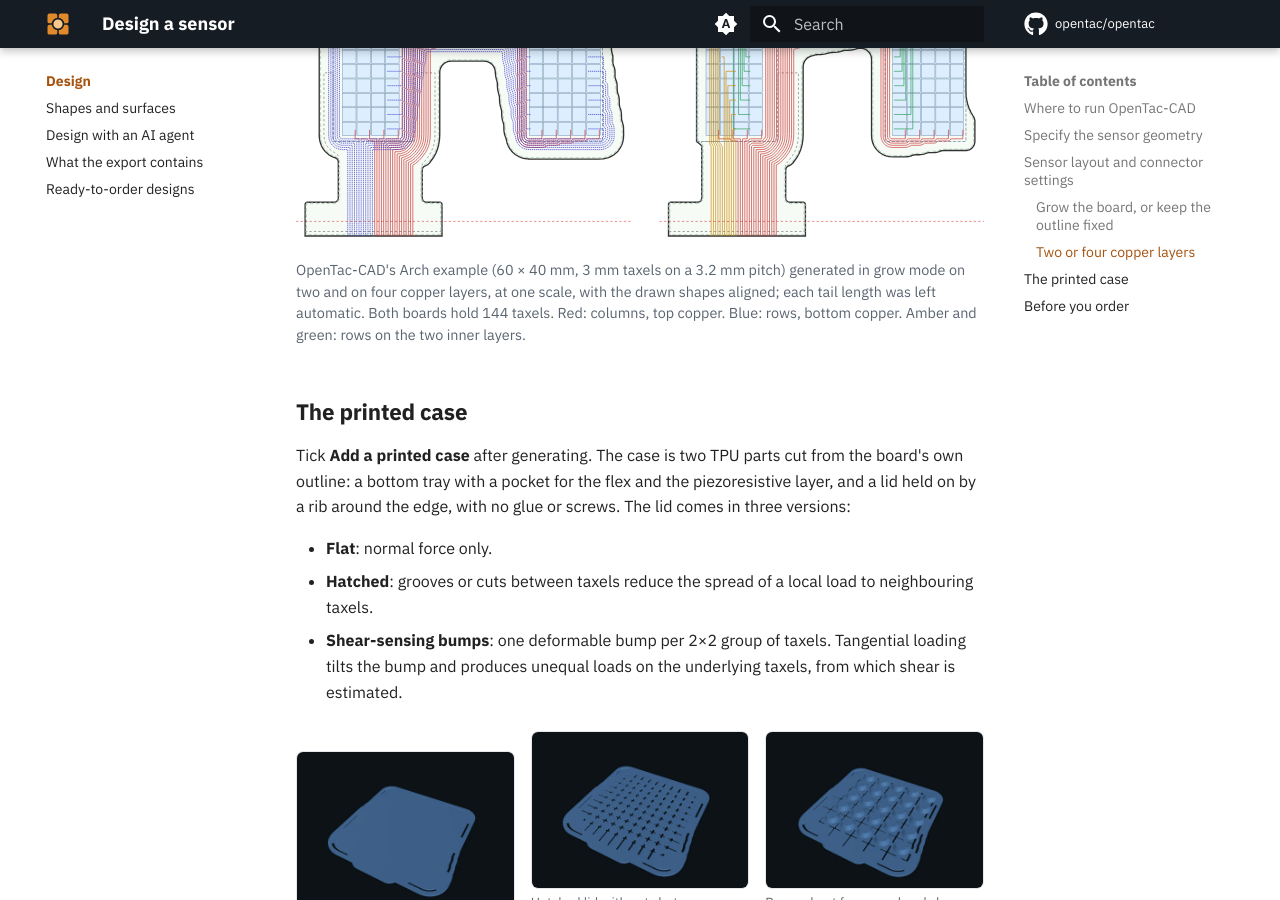
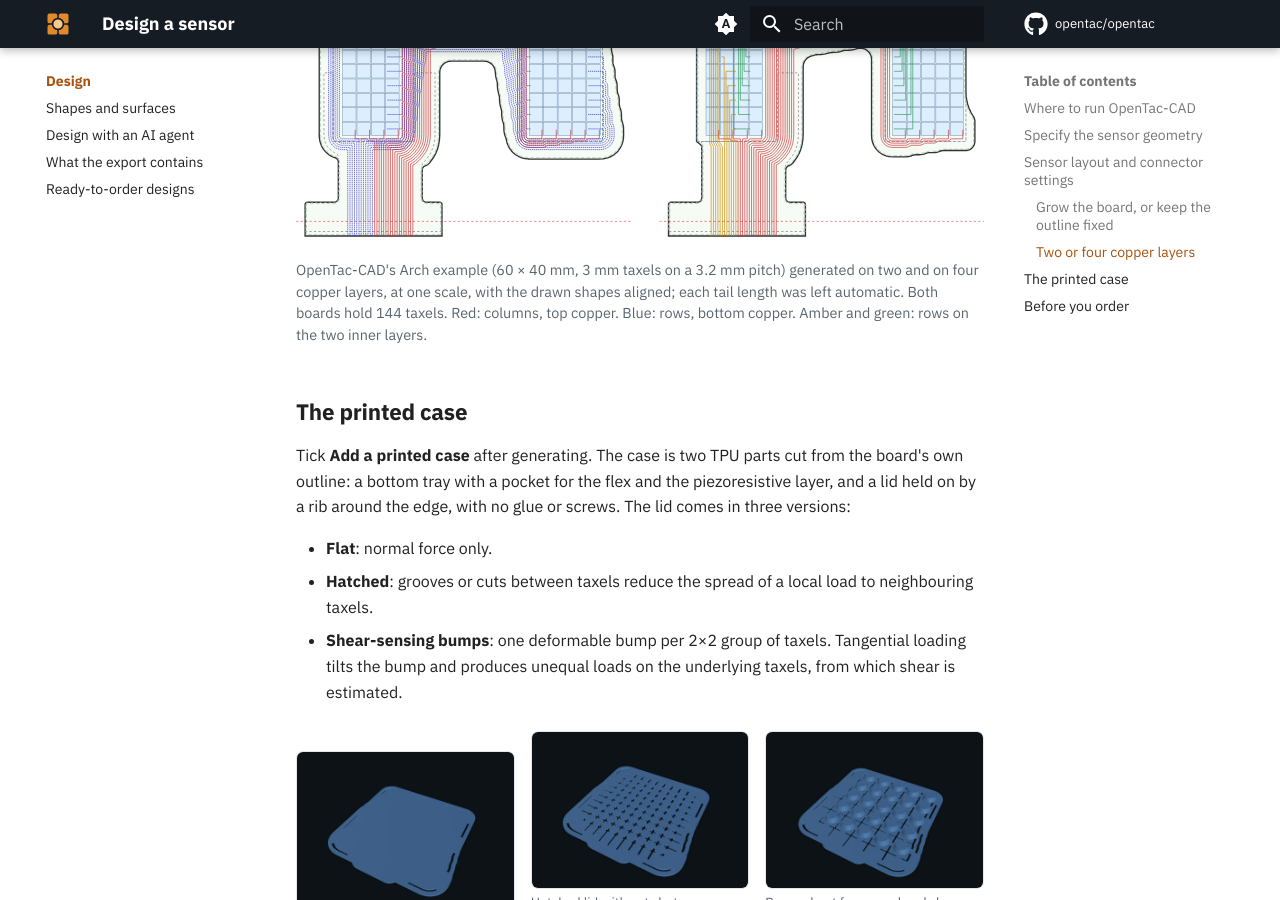
Before and after one commit to opentac/opentac.github.io, an MkDocs documentation site: the page built from docs/design/index.md, in a window 1280 px wide and 900 px high, scrolled down 4517 px. Built offline with MkDocs 1.6.1 and Material for MkDocs 9.7.7, drawn with Linux system fonts in a browser that asks for light colours; comment, search, counter and statistics services are not loaded.

Commit message:
Design page: layer comparison labelled by layer count only

```diff
--- a/docs/design/index.md
+++ b/docs/design/index.md
@@ -92,8 +92,8 @@
 On **4 layers**, the rows use two inner copper layers. One routes rows through the sensing region toward the connector; the other reconnects row segments separated by notches in the outline. This removes the peripheral routing band needed for the rows, so in grow mode the board stays close to the drawn outline, and in fixed-outline mode more of the outline remains available for taxels. Four layers are useful on small or irregular surfaces, such as fingertips, where the board must stay close to the sensing region, at the cost of more expensive fabrication.
 
 <figure class="ot-fig" markdown="span">
-  [![Two OpenTac-CAD previews of the same arch outline in grow mode, at one scale. Two layers: the board extends past the drawn shape to carry the row wiring around the sensing region, 144 taxels. Four layers: the rows run on the inner layers in amber and green, the board stays close to the drawn shape, 144 taxels.](../assets/diagrams/design_modes.svg){ loading=lazy }](../assets/diagrams/design_modes.svg)
-  <figcaption>OpenTac-CAD's Arch example (60&nbsp;&times;&nbsp;40&nbsp;mm, 3&nbsp;mm taxels on a 3.2&nbsp;mm pitch) generated in grow mode on two and on four copper layers, at one scale, with the drawn shapes aligned; each tail length was left automatic. Both boards hold 144 taxels. Red: columns, top copper. Blue: rows, bottom copper. Amber and green: rows on the two inner layers.</figcaption>
+  [![Two OpenTac-CAD previews of the same arch outline at one scale. Two layers: the board extends past the drawn shape to carry the row wiring around the sensing region, 144 taxels. Four layers: the rows run on the inner layers in amber and green, the board stays close to the drawn shape, 144 taxels.](../assets/diagrams/design_modes.svg){ loading=lazy }](../assets/diagrams/design_modes.svg)
+  <figcaption>OpenTac-CAD's Arch example (60&nbsp;&times;&nbsp;40&nbsp;mm, 3&nbsp;mm taxels on a 3.2&nbsp;mm pitch) generated on two and on four copper layers, at one scale, with the drawn shapes aligned; each tail length was left automatic. Both boards hold 144 taxels. Red: columns, top copper. Blue: rows, bottom copper. Amber and green: rows on the two inner layers.</figcaption>
 </figure>
 
 ## The printed case
```
Also changed, not shown: docs/assets/diagrams/design_modes.svg.
